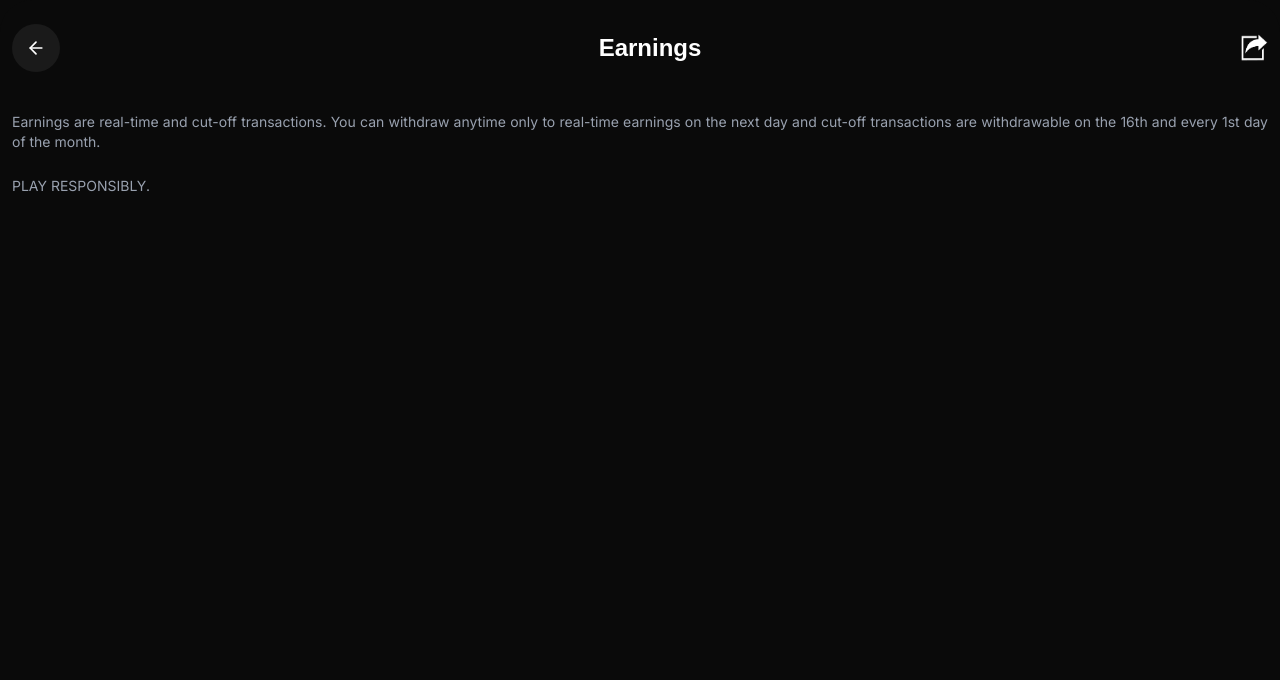
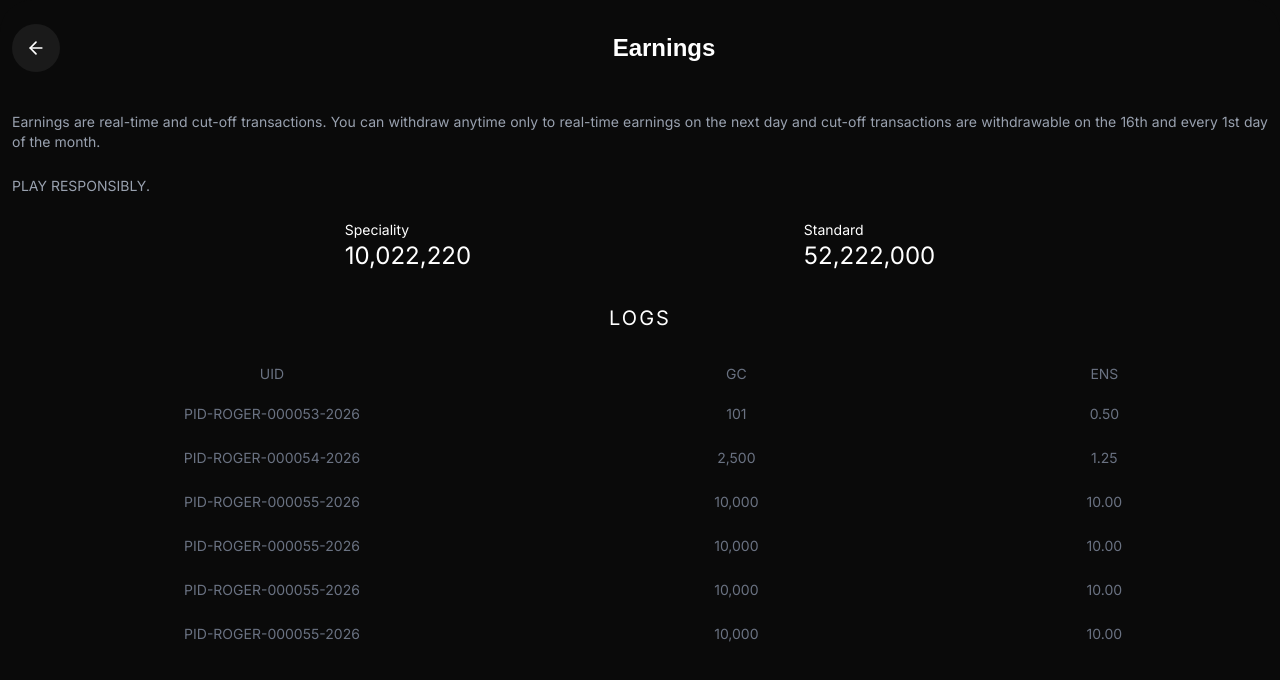
Before and after one commit to sndie3/Masterclass-Agent-, a React (Vite) app: page /earnings in a window 1280 px wide. Shown: the top 680 px of the page. Built offline with nearby package versions, Linux system fonts and the light colour scheme.

Commit message:
revision home

```diff
--- a/components/common/LogsTable.tsx
+++ b/components/common/LogsTable.tsx
@@ -23,7 +23,7 @@ function LogsTable({ logs }: LogsTableProps) {
                 <tbody>
                     {logs.map((log, index) => (
                         <tr key={index} className="text-gray-500 text-sm">
-                            <td className="py-1 text-center w-32 xl:w-130">{log.uid}</td>
+                            <td className="py-1 text-center w-32 md:w-70 xl:w-130">{log.uid}</td>
                             <td className="text-center">{log.gc.toLocaleString()}</td>
                             <td className="text-center">
                                 {log.ens.toLocaleString(undefined, {
--- a/features/dashboard/Home.tsx
+++ b/features/dashboard/Home.tsx
@@ -91,7 +91,6 @@ function Home() {
 
   ];
 
-  <LogsTable logs={logs} />;
 
   return (
     <div className="relative min-h-screen text-white overflow-hidden">
--- a/features/earnings/Earnings.tsx
+++ b/features/earnings/Earnings.tsx
@@ -1,10 +1,42 @@
 import { ArrowLeft } from "lucide-react"
 import { useNavigate } from "react-router-dom"
-
+import LogsTable from "../../components/common/LogsTable";
 function Earnings() {
 
     const route = useNavigate()
+    const logs = [
+        {
+            uid: "PID-ROGER-000053-2026",
+            gc: 101,
+            ens: 0.5,
+        },
+        {
+            uid: "PID-ROGER-000054-2026",
+            gc: 2500,
+            ens: 1.25,
+        },
+        {
+            uid: "PID-ROGER-000055-2026",
+            gc: 10000,
+            ens: 10,
+        },
+        {
+            uid: "PID-ROGER-000055-2026",
+            gc: 10000,
+            ens: 10,
+        },
+        {
+            uid: "PID-ROGER-000055-2026",
+            gc: 10000,
+            ens: 10,
+        },
+        {
+            uid: "PID-ROGER-000055-2026",
+            gc: 10000,
+            ens: 10,
+        },
 
+    ];
     return (
         <div className="relative min-h-screen overflow-hidden text-white flex flex-col ">
             <div className="rounded-t-[32px] px-3 pt-6 pb-2 relative z-30" style={{ backgroundColor: 'var(--background-color)' }}>
@@ -16,9 +48,7 @@ function Earnings() {
                         <ArrowLeft size={20} className="text-white" />
                     </button>
                     <h1 className="text-[24px] font-semibold ">Earnings</h1>
-                    <div>
-                        <img src="/assets/icons/invite.png" alt="icon" className="w-7 h-7" />
-                    </div>
+                    <p/>
                 </div>
             </div>
 
@@ -26,10 +56,25 @@ function Earnings() {
                 <p className="flex text-justify text-gray-400 text-sm">
                     Earnings are real-time and cut-off transactions. You can withdraw anytime only to real-time earnings on the next day and cut-off transactions are withdrawable on the 16th and every 1st day of the month.
                 </p>
-                <br/>
+                <br />
                 <p className="text-gray-400 text-sm">PLAY RESPONSIBLY.</p>
-                <br/>
+                <br />
+                <div className="flex justify-evenly">
+                    <div className='flex flex-col'>
+                        <p className='text-sm'>Speciality</p>
+                        <p className=' text-2xl text-white'> {(10022220).toLocaleString()}</p>
+                    </div>
+                    <div className='flex flex-col'>
+                        <p className='text-sm'>Standard</p>
+                        <p className=' text-2xl text-white'> {(52222000).toLocaleString()}</p>
+                    </div>
+                </div>
+                <p className="flex justify-center tracking-widest text-xl pt-8">LOGS</p>
+                <div className='flex justify-center py-4'>
+                    <LogsTable logs={logs} />
+                </div>
             </div>
+
 
         </div>
     )
```
